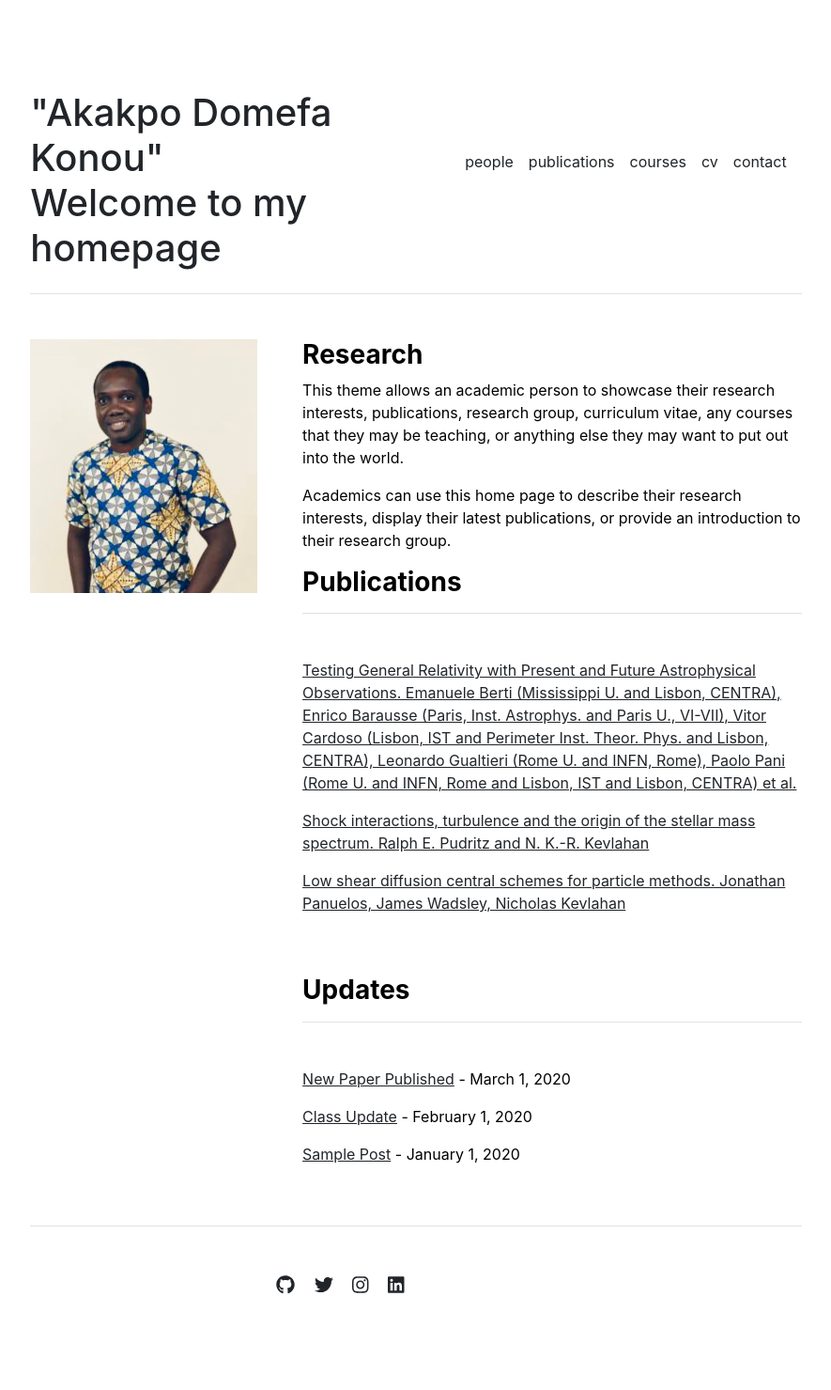
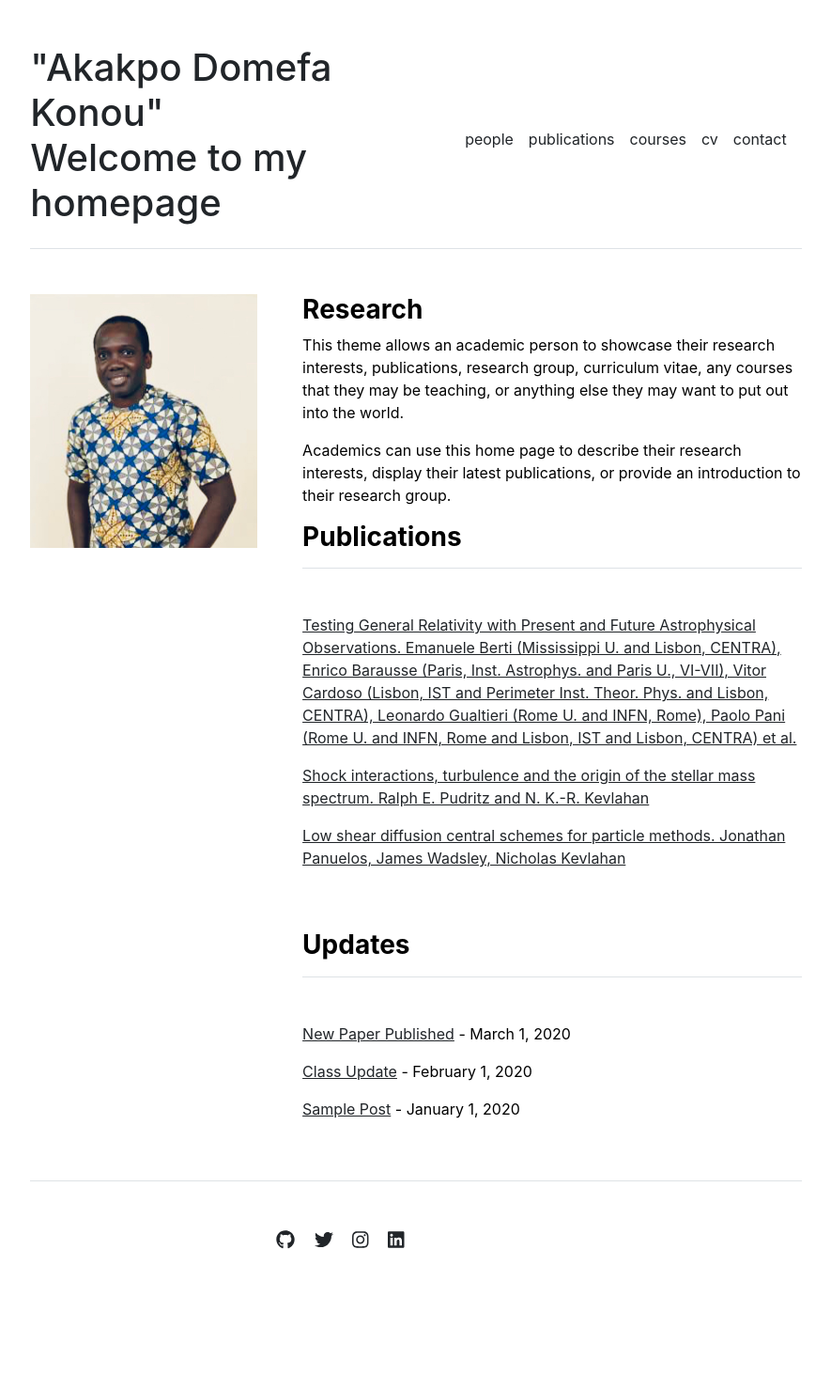
Before and after one commit to akakpokonou/akakpokonou.github.io, a Jekyll site: the page built from index.md, in a window 1280 px wide. Shown: the whole page at 94% size, without its empty margins (197-1082 px from the left). Built offline with Jekyll 4.4.1, drawn with Linux system fonts in a browser that asks for light colours; after the commit the page ends 1431 px from its top, so only the background shows below that.

```diff
--- a/_config.yml
+++ b/_config.yml
@@ -1,4 +1,4 @@
 url: "" # the base hostname & protocol for your site, e.g. http://example.com
 baseurl: "" # the subpath of your site, e.g. /blog
-title: <h1> <br /> "Akakpo Domefa Konou" # the name of your site, e.g. ACME Corp. </h1>
+title: <h1> "Akakpo Domefa Konou" # the name of your site, e.g. ACME Corp. </h1>
 description: "Welcome to my homepage"
```
